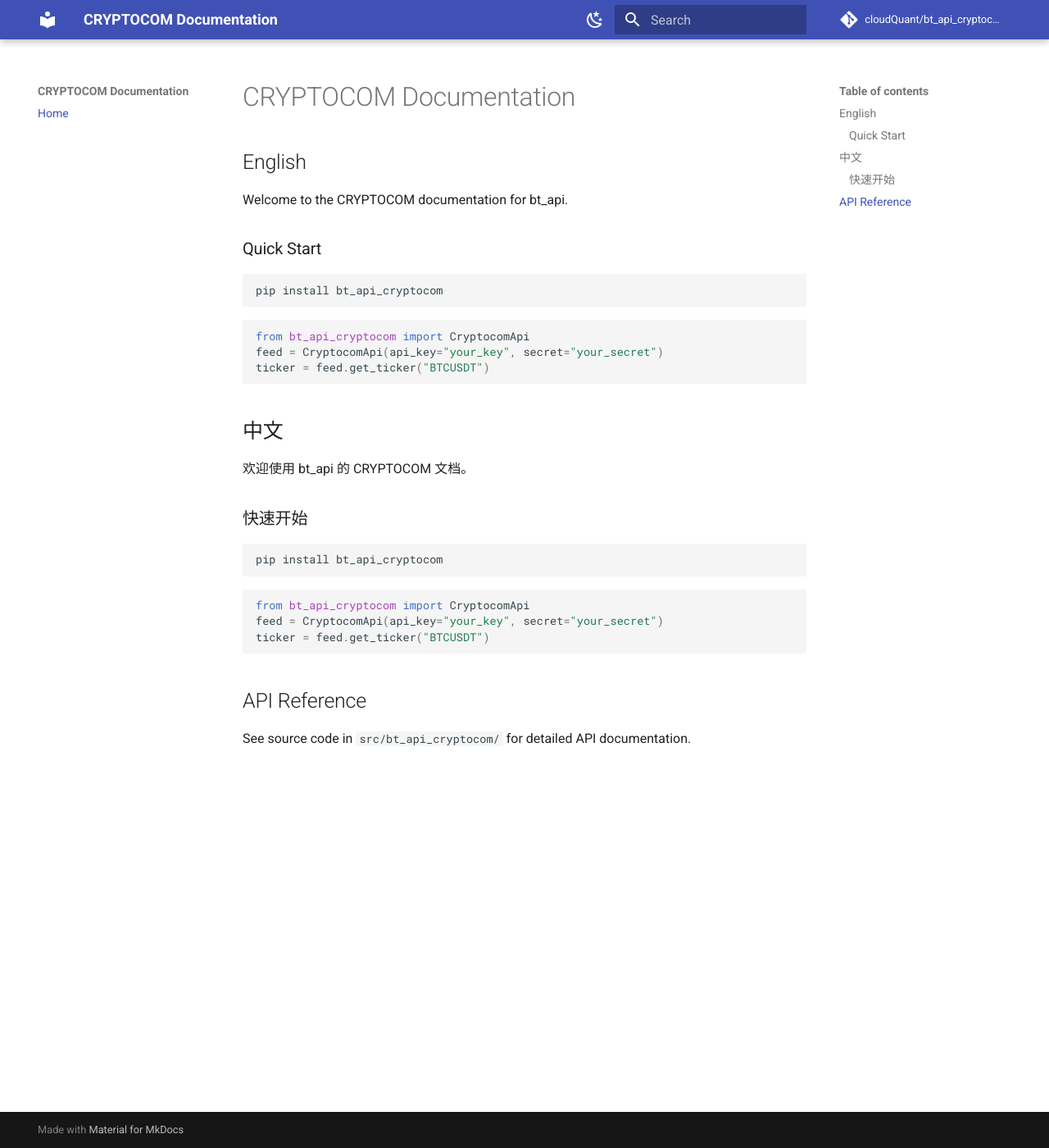
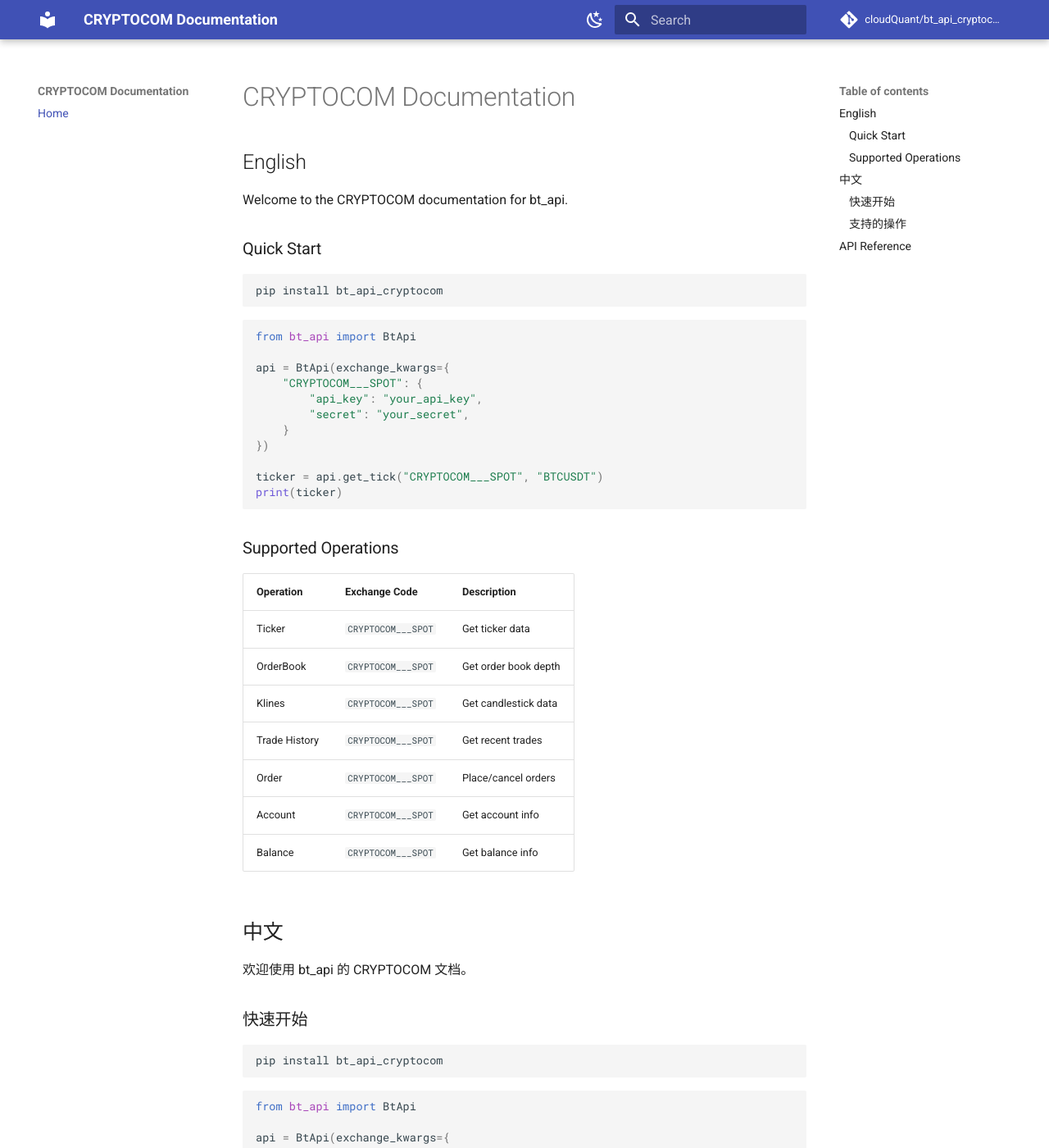
Before and after one commit to cloudQuant/bt_api_cryptocom, an MkDocs documentation site: the page built from docs/index.md, in a window 1280 px wide and 1400 px high. Shown: the whole window at 82% size. Built offline with MkDocs 1.6.1 and Material for MkDocs 9.7.7, drawn with Linux system fonts in a browser that asks for light colours; comment, search, counter and statistics services are not loaded; some of the changed text lies outside the part shown.

Commit message:
Update bt_api_cryptocom: code review, ruff fixes, bilingual README, CI/CD improvements, docs

````diff
--- a/docs/index.md
+++ b/docs/index.md
@@ -11,10 +11,30 @@
 ```
 
 ```python
-from bt_api_cryptocom import CryptocomApi
-feed = CryptocomApi(api_key="your_key", secret="your_secret")
-ticker = feed.get_ticker("BTCUSDT")
+from bt_api import BtApi
+
+api = BtApi(exchange_kwargs={
+    "CRYPTOCOM___SPOT": {
+        "api_key": "your_api_key",
+        "secret": "your_secret",
+    }
+})
+
+ticker = api.get_tick("CRYPTOCOM___SPOT", "BTCUSDT")
+print(ticker)
 ```
+
+### Supported Operations
+
+| Operation | Exchange Code | Description |
+|-----------|---------------|-------------|
+| Ticker | `CRYPTOCOM___SPOT` | Get ticker data |
+| OrderBook | `CRYPTOCOM___SPOT` | Get order book depth |
+| Klines | `CRYPTOCOM___SPOT` | Get candlestick data |
+| Trade History | `CRYPTOCOM___SPOT` | Get recent trades |
+| Order | `CRYPTOCOM___SPOT` | Place/cancel orders |
+| Account | `CRYPTOCOM___SPOT` | Get account info |
+| Balance | `CRYPTOCOM___SPOT` | Get balance info |
 
 ## 中文
 
@@ -27,10 +47,30 @@
 ```
 
 ```python
-from bt_api_cryptocom import CryptocomApi
-feed = CryptocomApi(api_key="your_key", secret="your_secret")
-ticker = feed.get_ticker("BTCUSDT")
+from bt_api import BtApi
+
+api = BtApi(exchange_kwargs={
+    "CRYPTOCOM___SPOT": {
+        "api_key": "your_api_key",
+        "secret": "your_secret",
+    }
+})
+
+ticker = api.get_tick("CRYPTOCOM___SPOT", "BTCUSDT")
+print(ticker)
 ```
+
+### 支持的操作
+
+| 操作 | 交易所代码 | 说明 |
+|------|------------|------|
+| Ticker | `CRYPTOCOM___SPOT` | 获取行情数据 |
+| OrderBook | `CRYPTOCOM___SPOT` | 获取订单簿深度 |
+| Klines | `CRYPTOCOM___SPOT` | 获取K线数据 |
+| Trade History | `CRYPTOCOM___SPOT` | 获取成交历史 |
+| Order | `CRYPTOCOM___SPOT` | 下单/撤单 |
+| Account | `CRYPTOCOM___SPOT` | 获取账户信息 |
+| Balance | `CRYPTOCOM___SPOT` | 获取余额信息 |
 
 ## API Reference
 
````
Also changed, not shown: README.md (+18 -8 lines), pyproject.toml (+10 -0 lines), src/bt_api_cryptocom/__init__.py (+7 -4 lines), 8 other files.
